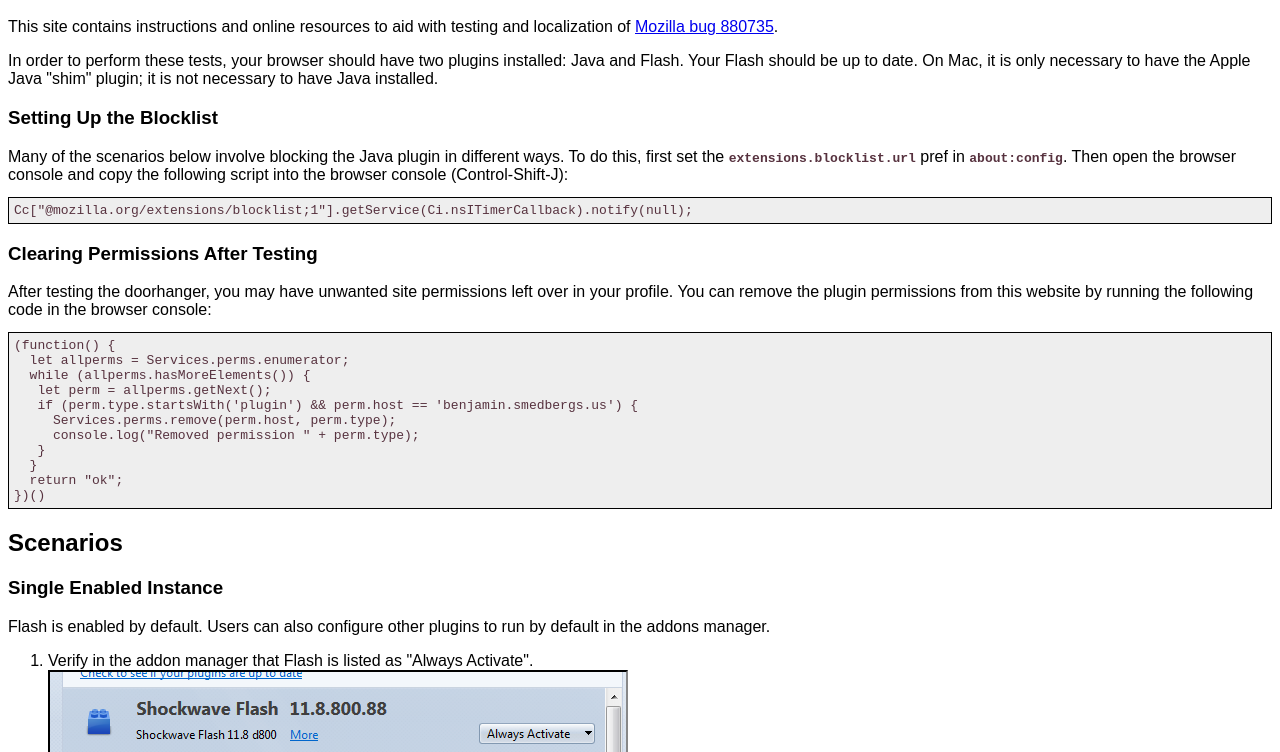
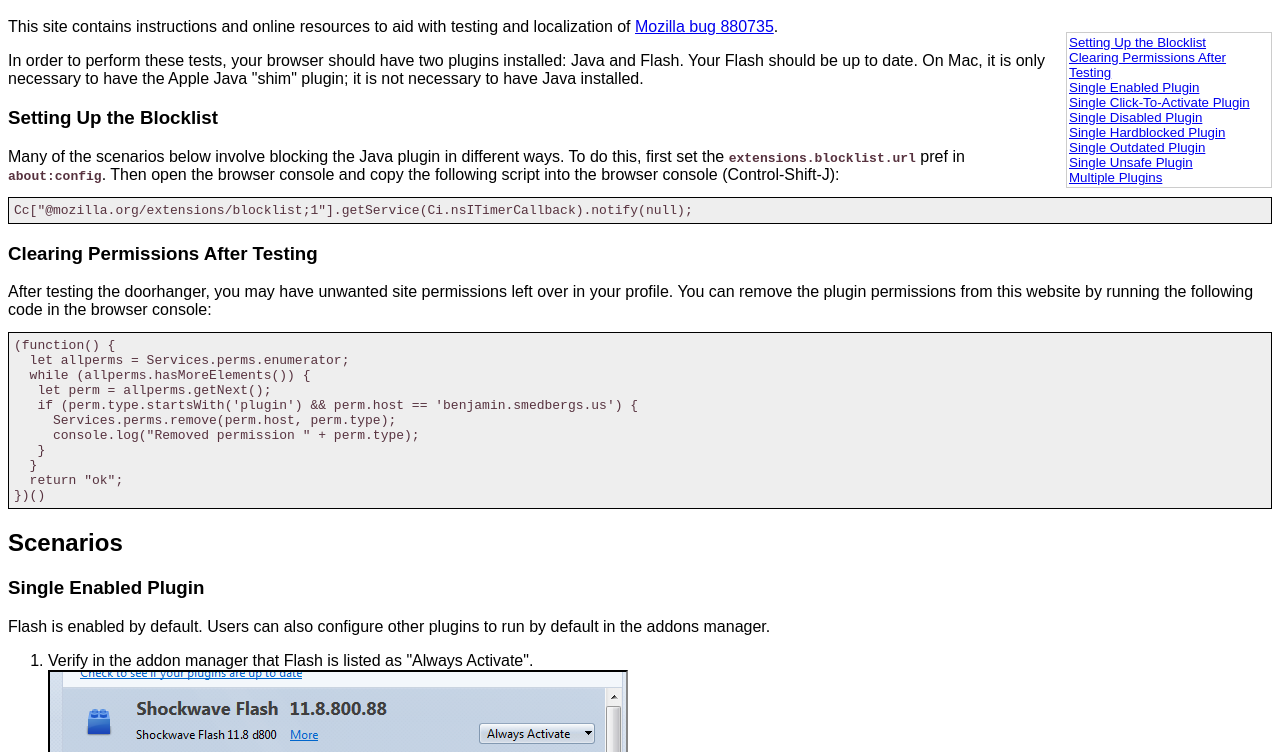
Before and after one commit to bsmedberg/mozilla-bug880735-testing-guide, a plain HTML site: page index.html in a window 1280 px wide. Shown: the part 48-800 px from the top of the page. Drawn offline with Linux system fonts and the light colour scheme.

Commit message:
Add Table of Contents

```diff
--- a/basic.css
+++ b/basic.css
@@ -39,3 +39,15 @@ embed, object, applet {
   background: #EEE;
   margin: 0 4px;
 }
+
+#ToC {
+  float: right;
+  border: 1px solid #CCC;
+  padding: 2px;
+  font-size: smaller;
+  max-width: 15em;
+}
+
+#ToC > li {
+  display: block;
+}
--- a/index.html
+++ b/index.html
@@ -5,6 +5,18 @@
 
 <body onload="expandFullLinks()">
   <h1>Testing Site for Mozilla Bug 880735</h1>
+
+  <ol id="ToC">
+    <li><a href="#setup-blocklist">Setting Up the Blocklist</a>
+    <li><a href="#clear-permissions">Clearing Permissions After Testing</a>
+    <li><a href="#single-enabled">Single Enabled Plugin</a>
+    <li><a href="#single-cta">Single Click-To-Activate Plugin</a>
+    <li><a href="#single-disabled">Single Disabled Plugin</a>
+    <li><a href="#single-blocked">Single Hardblocked Plugin</a>
+    <li><a href="#single-outdated">Single Outdated Plugin</a>
+    <li><a href="#single-unsafe">Single Unsafe Plugin</a>
+    <li><a href="#multiple">Multiple Plugins</a>
+  </ol>
 
   <p>This site contains instructions and online resources to aid with testing
     and localization of <a href="https://bugzilla.mozilla.org/show_bug.cgi?id=880735">Mozilla bug 880735</a>.
@@ -14,7 +26,7 @@
     only necessary to have the Apple Java "shim" plugin; it is not necessary to
     have Java installed.
 
-  <h3>Setting Up the Blocklist</h3>
+  <h3 id="setup-blocklist">Setting Up the Blocklist</h3>
 
   <p>Many of the scenarios below involve blocking the Java plugin in different
     ways. To do this, first set the <tt>extensions.blocklist.url</tt> pref in
@@ -23,7 +35,7 @@
 
     <pre class="code">Cc["@mozilla.org/extensions/blocklist;1"].getService(Ci.nsITimerCallback).notify(null);</pre>
 
-  <h3>Clearing Permissions After Testing</h3>
+  <h3 id="clear-permissions">Clearing Permissions After Testing</h3>
 
   <p>After testing the doorhanger, you may have unwanted site permissions left
     over in your profile. You can remove the plugin permissions from this
@@ -43,7 +55,7 @@
 
   <h2>Scenarios</h2>
 
-  <h3>Single Enabled Instance</h3>
+  <h3 id="single-enabled">Single Enabled Plugin</h3>
 
   <p>Flash is enabled by default. Users can also configure other plugins to
     run by default in the addons manager.
@@ -73,7 +85,7 @@
     <li>pluginContinue.label
   </ul>
 
-  <h3>Single Click-To-Play Plugin</h3>
+  <h3 id="single-cta">Single Click-To-Activate Plugin</h3>
 
   <p>Users can configure any plugin to not run by default but ask on every
     site. This will be the default state for all non-Flash plugins in the
@@ -99,7 +111,7 @@
     <li>pluginActivateAlways.label
   </ul>
 
-  <h3>Single Disabled Plugin</h3>
+  <h3 id="single-disabled">Single Disabled Plugin</h3>
 
   <p>Users can disable Flash or any other plugin in the addon manager. In
     this case, there is no option to enable the plugin on a per-site basis.
@@ -124,7 +136,7 @@
     <li>pluginActivateDisabled.manage</li>
   </ul>
 
-  <h3>Single Hardblocked Plugin</h3>
+  <h3 id="single-blocked">Single Hardblocked Plugin</h3>
 
   <p>If a plugin is known to be malicious or harmful, it may be "hard
     blocked". This is only used for malware and similar cases, and is not
@@ -150,7 +162,7 @@
     <li>pluginActivate.learnMore</li>
   </ul>
 
-  <h3>Single Outdated Plugin</h3>
+  <h3 id="single-outdated">Single Outdated Plugin</h3>
 
   <p>When a plugin is unsafe <em>and there is an update available</em>, the
     primary action we want users to take is to update the plugin.
@@ -185,7 +197,7 @@
     <li>pluginContinue.label</li>
   </ul>
 
-  <h3>Single Unsafe Plugin</h3>
+  <h3 id="single-unsafe">Single Unsafe Plugin</h3>
 
   <p>When a plugin is unsafe <em>and there is no update available</em>, we
     want users not to use the plugin. Unfortunately the plugin may be
@@ -221,7 +233,7 @@
     <li>pluginContinue.label</li>
   </ul>
 
-  <h3>Multiple Plugins</h3>
+  <h3 id="multiple">Multiple Plugins</h3>
 
   <p>When multiple kinds of plugins are loaded on the same page, the
     notification UI becomes more complicated, and allows users to choose the
@@ -242,7 +254,12 @@
     <li>Unsafe
   </ul>
 
-  <p>Screenshots of possible combinations:
+  <p>When clicking the in-page plugin, just the information for that plugin
+    will appear in the notification, along with a button to show all plugins:
+
+    <img src="screenshots/Both-showingFlash.png" class="block-screenshot">
+
+  <p>When clicking the notification icon itself, all plugins should be shown:
     <img src="screenshots/Both-disabled-vulnerableactive.png" class="block-screenshot" title="Flash is disabled; Java is vulnerable and user-activated">
     <img src="screenshots/Both-enabled-hardblocked.png" class="block-screenshot" title="Flash is enabled; Java is hardblocked">
 
@@ -256,6 +273,7 @@
     <li>pluginActivate.riskLabel
     <li>pluginActivateBlocked.label
     <li>pluginActivateDisabled.label
+    <li>pluginNotification.showAll.label
   </ul>
 
   <!-- end of the page -->
```
